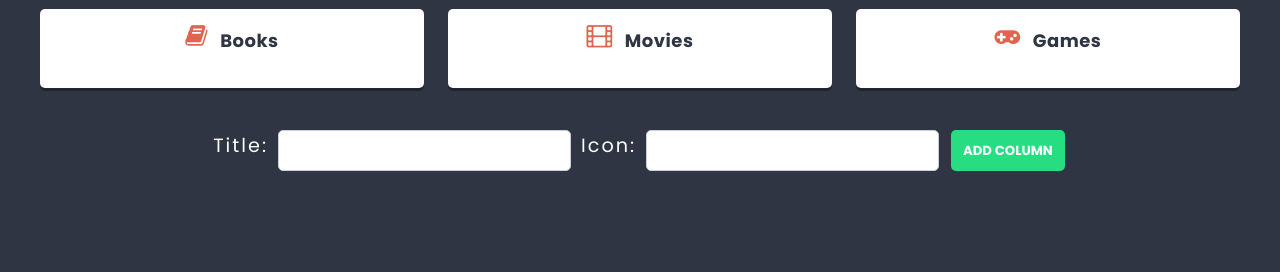
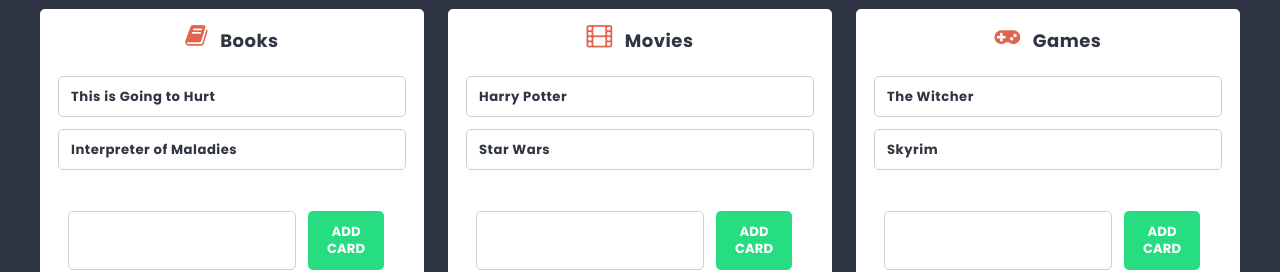
Before and after one commit to Viktoryia-Vysotskaya/ReactApp, a React (Create React App) app: page / in a window 1280 px wide. Shown: the part 532-804 px from the top of the page. Built offline with nearby package versions, Linux system fonts and the light colour scheme.

Commit message:
Add 'action' to CardForm

```diff
--- /dev/null
+++ b/src/components/Card/Card.js
@@ -0,0 +1,9 @@
+import styles from './Card.module.scss';
+
+const Card = props => {
+    return (
+        <li className={styles.card}>{props.title}</li>
+    );
+};
+
+export default Card;
--- /dev/null
+++ b/src/components/Card/Card.module.scss
@@ -0,0 +1,13 @@
+@import '../../styles/settings.scss';
+
+.card {
+    position: relative;
+    background: $color-light;
+    border: 1px solid lighten($color-dark, 60%);
+    padding: $base-size;
+    margin: 0 0 $base-size 0;
+    border-radius: $radius;
+    display: flex;
+    justify-content: space-between;
+    font-weight: bold;
+}
--- /dev/null
+++ b/src/components/CardForm/CardForm.js
@@ -0,0 +1,22 @@
+import styles from './CardForm.module.scss';
+import { useState } from 'react';
+import Button from './../Button/Button';
+import TextInput from './../TextInput/TextInput';
+
+const CardForm = props => {
+    const [title, setTitle] = useState('');
+    const handleSubmit = e => {
+        e.preventDefault();
+        props.action({ title: title }, props.columnId);
+        setTitle('');
+    };
+
+    return (
+        <form className={styles.cardForm} onSubmit={handleSubmit}>
+            <TextInput value={title} onChange={e => setTitle(e.target.value)} />
+            <Button>Add card</Button>
+        </form>
+    );
+};
+
+export default CardForm;
--- /dev/null
+++ b/src/components/CardForm/CardForm.module.scss
@@ -0,0 +1,25 @@
+@import '../../styles/settings.scss';
+
+
+.cardForm {
+
+    display: flex;
+    justify-content: center;
+    flex-direction: row;
+    padding: 10px;
+
+    input {
+        max-width: 100%;
+    }
+}
+
+@media (max-width: 768px) {
+    .cardForm {
+        flex-direction: column;
+        width: 33%;
+    }
+
+    .cardForm Button {
+        margin-top: 30px;
+    }
+}
--- a/src/components/Column/Column.js
+++ b/src/components/Column/Column.js
@@ -1,9 +1,15 @@
-import styles from './Column.module.scss'
+import styles from './Column.module.scss';
+import Card from '../Card/Card';
+import CardForm from '../CardForm/CardForm';
 
 const Column = props => {
     return (
         <article className={styles.column}>
             <h2 className={styles.title}><span className={styles.icon + ' fa fa-' + props.icon} />{props.title}</h2>
+            <ul className={styles.cards}>
+                {props.cards.map(card => <Card key={card.id} title={card.title} />)}
+            </ul>
+            <CardForm columnId={props.id} action={props.action} />
         </article>
     );
 };
--- a/src/components/List/List.js
+++ b/src/components/List/List.js
@@ -6,12 +6,46 @@
 
 const List = () => {
     const [columns, setColumns] = useState([
-        { id: 1, title: 'Books', icon: 'book' },
-        { id: 2, title: 'Movies', icon: 'film' },
-        { id: 3, title: 'Games', icon: 'gamepad' }
+        {
+            id: 1,
+            title: 'Books',
+            icon: 'book',
+            cards: [
+                { id: 1, title: 'This is Going to Hurt' },
+                { id: 2, title: 'Interpreter of Maladies' }
+            ]
+        },
+        {
+            id: 2,
+            title: 'Movies',
+            icon: 'film',
+            cards: [
+                { id: 1, title: 'Harry Potter' },
+                { id: 2, title: 'Star Wars' }
+            ]
+        },
+        {
+            id: 3,
+            title: 'Games',
+            icon: 'gamepad',
+            cards: [
+                { id: 1, title: 'The Witcher' },
+                { id: 2, title: 'Skyrim' }
+            ]
+        }
     ]);
     const addColumn = newColumn => {
-        setColumns([...columns, { id: shortid(), title: newColumn.title, icon: newColumn.icon }]);
+        setColumns([...columns, { id: shortid(), title: newColumn.title, icon: newColumn.icon, cards: [] }]);
+    };
+    const addCard = (newCard, columnId) => {
+        const columnsUpdated = columns.map(column => {
+            if (column.id === columnId)
+                return { ...column, cards: [...column.cards, { id: shortid(), title: newCard.title }] }
+            else
+                return column
+        })
+
+        setColumns(columnsUpdated);
     };
     return (
         <div className={styles.list}>
@@ -20,8 +54,7 @@
             </header>
             <p className={styles.description}>Interesting things I want to check out</p>
             <section className={styles.columns}>
-                {columns.map(column => <Column key={column.id} title={column.title} icon={column.icon} />)}
-            </section>
+                {columns.map(column => <Column key={column.id} id={column.id} title={column.title} icon={column.icon} cards={column.cards} action={addCard} />)}            </section>
             <ColumnForm action={addColumn} />
         </div>
     );
```
